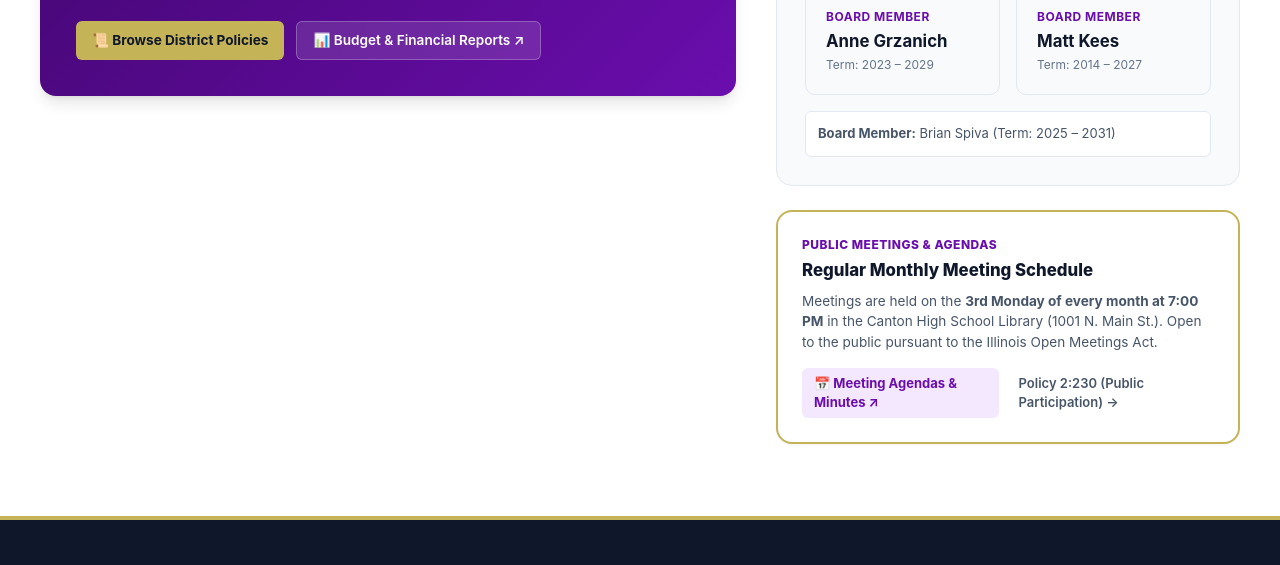
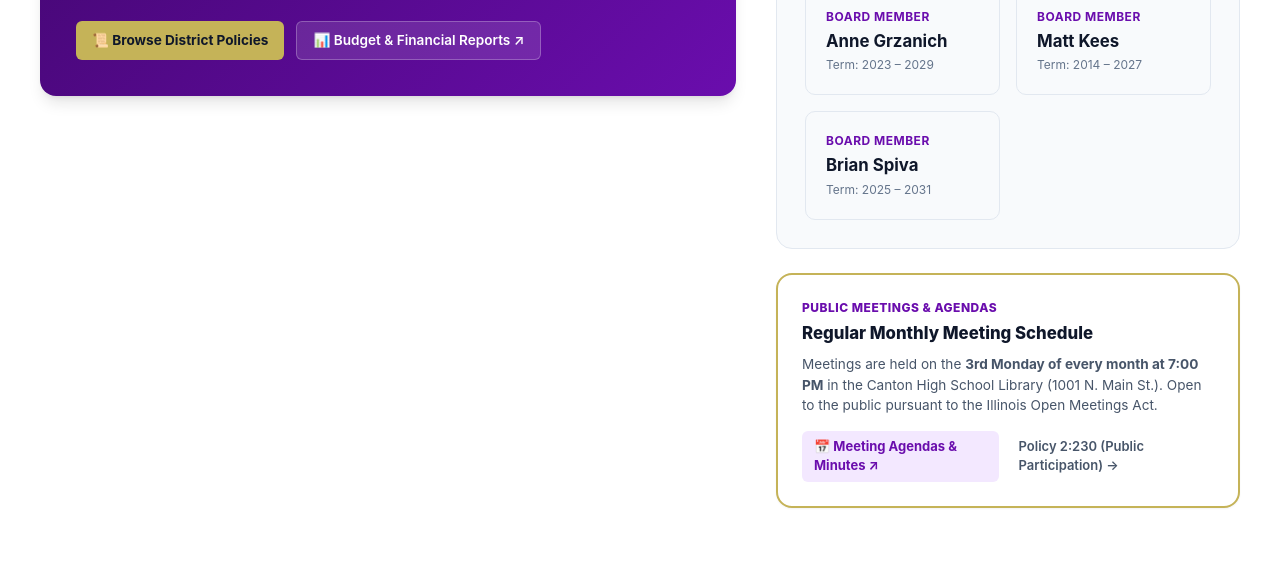
Before and after one commit to Supergus68/cantonusd66-redesign, an Astro site: page / in a window 1280 px wide. Shown: the part 9036-9601 px from the top of the page. Built offline with nearby package versions, Linux system fonts and the light colour scheme; Astro itself is replaced by a stand-in of ours.

Commit message:
List Brian Spiva with the other board member cards

```diff
--- a/src/components/BoardSection.astro
+++ b/src/components/BoardSection.astro
@@ -78,10 +78,11 @@
               <div class="roster-name">Matt Kees</div>
               <div class="roster-term">Term: 2014 – 2027</div>
             </div>
-          </div>
-
-          <div style="margin-top: 1rem; font-size: 0.8125rem; color: var(--slate-600); background: var(--white); padding: 0.75rem; border-radius: var(--radius-sm); border: 1px solid var(--slate-200);">
-            <strong>Board Member:</strong> Brian Spiva (Term: 2025 – 2031)
+            <div class="roster-box">
+              <div class="roster-role">Board Member</div>
+              <div class="roster-name">Brian Spiva</div>
+              <div class="roster-term">Term: 2025 – 2031</div>
+            </div>
           </div>
         </div>
 
```
